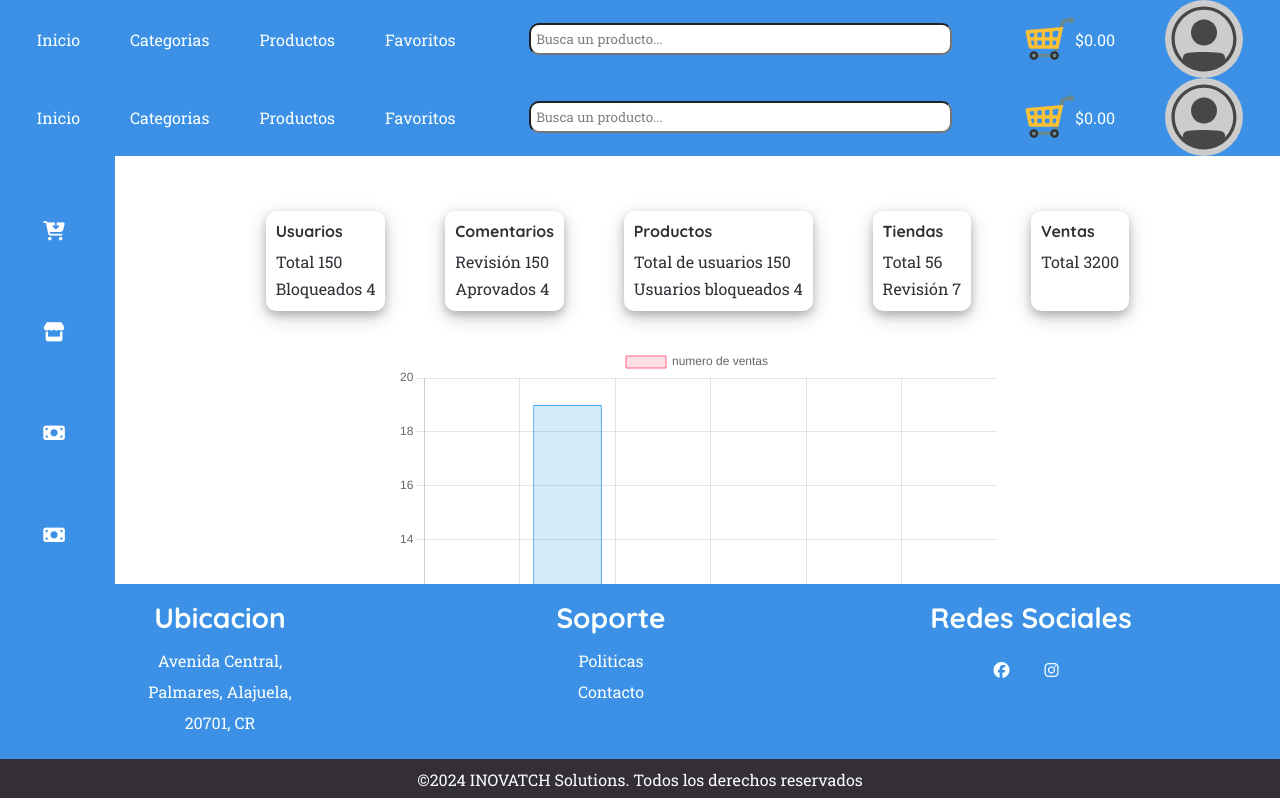
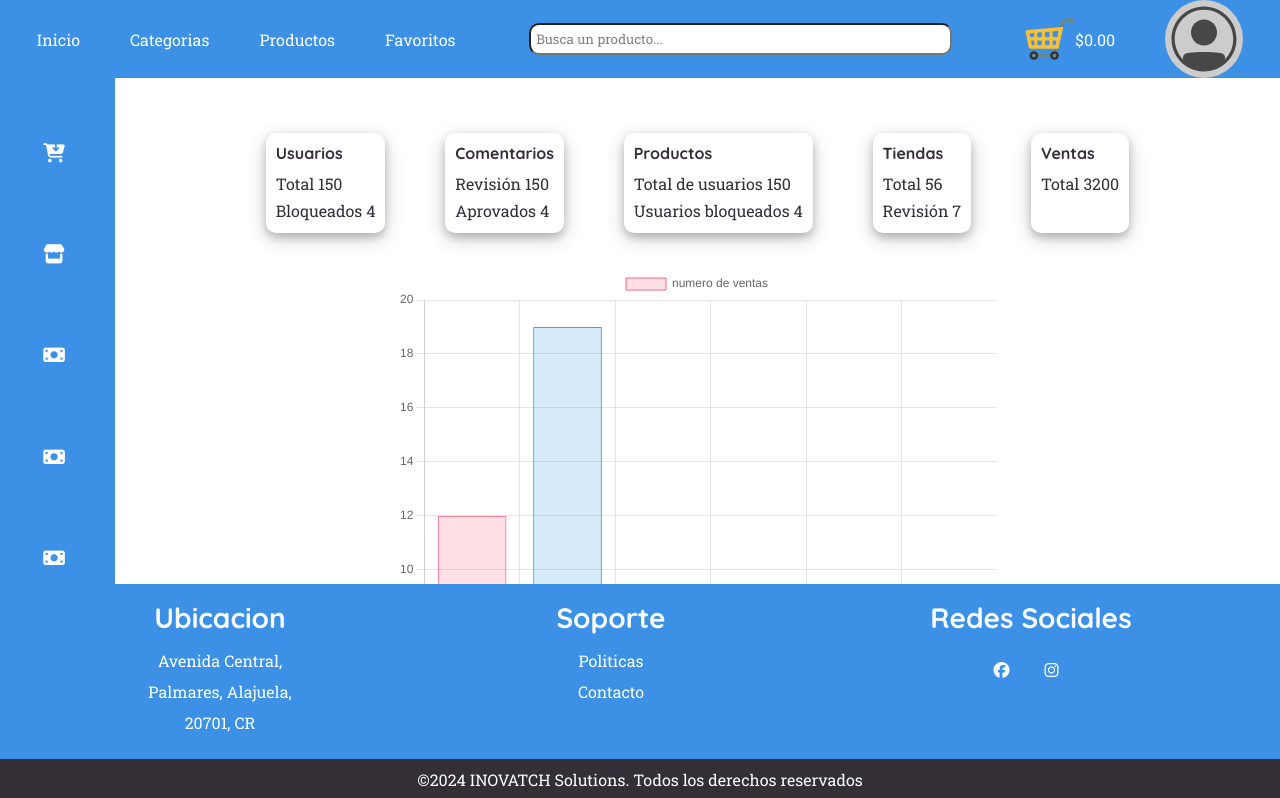
Before and after one commit to spiruto/grupo-3_ingenieria_1, a website: page src/public/views/dashboard/admin/index.html in a window 1280 px wide. Shown: the top 798 px of the page. Drawn offline with nearby package versions, Linux system fonts and the light colour scheme.

Commit message:
FIXED DUPLICATE

```diff
--- a/src/public/assets/js/views/dashboard/admin.js
+++ b/src/public/assets/js/views/dashboard/admin.js
@@ -4,7 +4,7 @@ document.addEventListener("DOMContentLoaded", () => {
   renderLayout();
   setTimeout(() => {
     var ctx = document.getElementById("myChart").getContext("2d");
-    var myChart = new Chart(ctx, {
+     new Chart(ctx, {
       type: "bar",
       data: {
         labels: [
@@ -50,18 +50,12 @@ document.addEventListener("DOMContentLoaded", () => {
   }, 700);
 });
 
-document.addEventListener("DOMContentLoaded", () => {
-  renderLayout();
-});
 
 async function renderLayout() {
   const bodyEl = document.getElementById("root");
   const components = {};
   components["nav"] = await getComponent("nav");
   components["footer"] = await getComponent("footer");
-  let layout = "";
-  Object.values(components).forEach((component) => {
-    layout += component;
-  });
+
   bodyEl.innerHTML = `${components.nav} ${bodyEl.innerHTML} ${components.footer}`;
 }
--- a/src/public/views/dashboard/admin/index.html
+++ b/src/public/views/dashboard/admin/index.html
@@ -116,9 +116,6 @@
         <canvas id="myChart" width="400" height="400"></canvas>
       </div>
     </div>
-    <script>
-      document.addEventListener("DOMContentLoaded", function () { });
-    </script>
   </section>
 </body>
 
```
Also changed, not shown: src/public/assets/js/views/dashboard/vendedor.js (+2 -5 lines).
